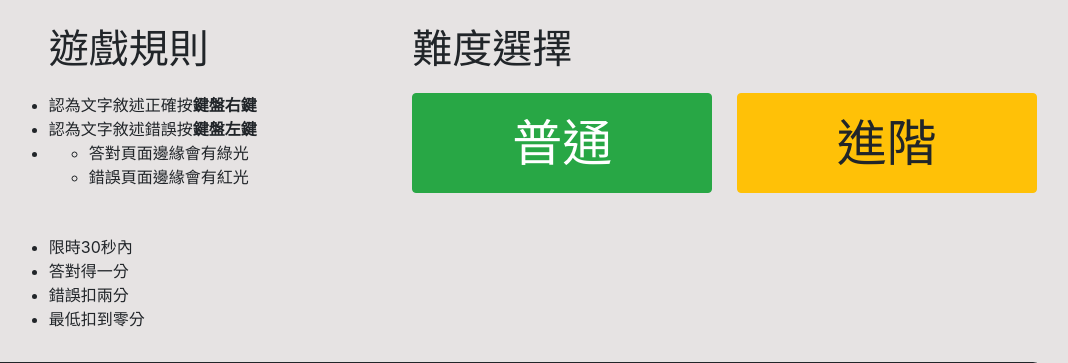
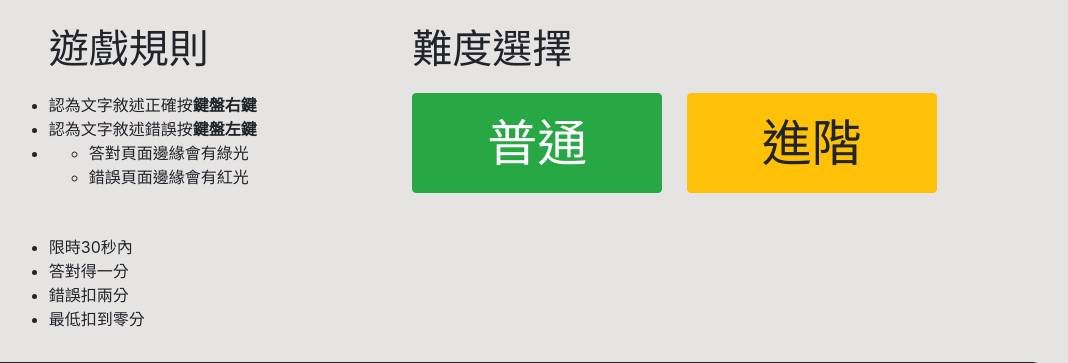
Before and after one commit to Hsingyu120/hsingyu120.github.io, a PHP site: page /final/index.html in a window 1280 px wide; the page is wider, and only the part inside the window is pictured. Shown: the part 56-419 px from the top of that part, without its empty margins (152-1220 px from the left). Run offline with PHP 8.4, Linux system fonts and the light colour scheme; some libraries are stand-ins or nearby versions.

Commit message:
Update color.css

```diff
--- a/final/css/color.css
+++ b/final/css/color.css
@@ -176,12 +176,12 @@ input {
 
 #challenge {
     height: 100px;
-    width: 300px;
+    width: 250px;
 }
 
 #normal {
     height: 100px;
-    width: 300px;
+    width: 250px;
 }
 
 body {
@@ -265,7 +265,7 @@ body {
 .form-control {
     /* display: inline; */
     height: 100px;
-    width: 150px;
+    width: 130px;
     font-size: 50px;
 }
 
```
